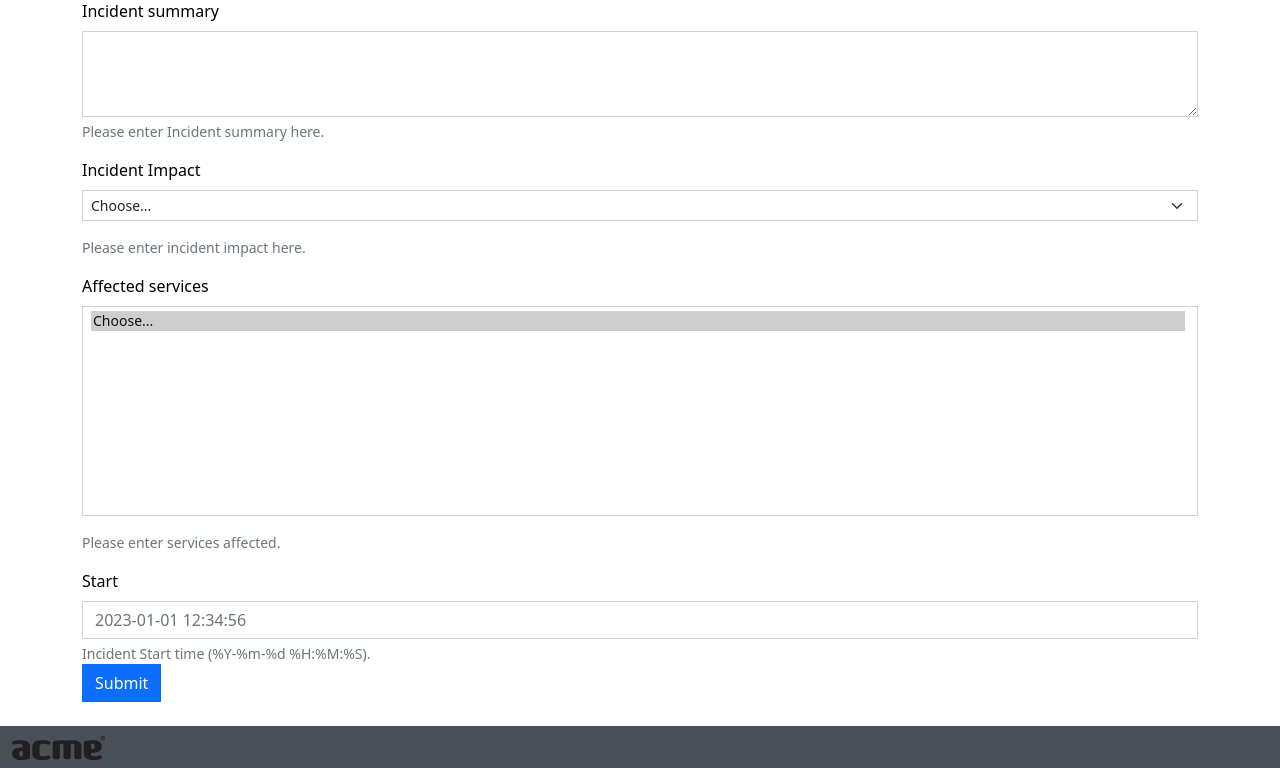
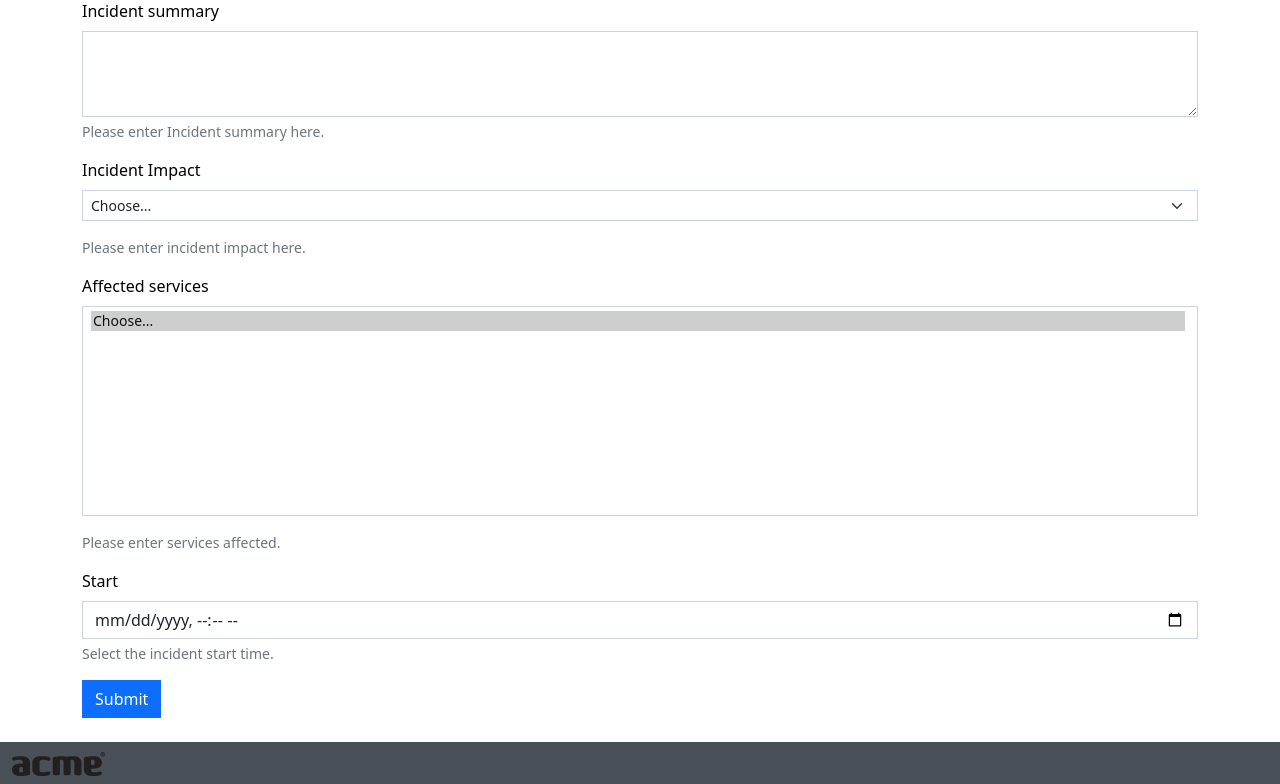
Before and after one commit to stackmon/status-dashboard, a Flask app: page /incidents in a window 1280 px wide. Shown: the part 97-881 px from the top of the page. Run offline with Flask 3, Linux system fonts and the light colour scheme; the visitor is signed in with stand-in values (Sample User, id 1); parts of the project's set-up code (start-up, migrations or seed data) failed here and were passed over; some libraries are stand-ins or nearby versions.

Commit message:
Add datetime picker
add datetime picker for datetime fields when creating/updating an incident (issue #38)

```diff
--- a/app/default_settings.py
+++ b/app/default_settings.py
@@ -51,7 +51,7 @@ class DefaultConfiguration:
 
     INCIDENT_STATUSES = {
         "analyzing": "Analyzing incident (problem not known yet)",
-        "fixing": "Fixing incident(problem identified, working on fix)",
+        "fixing": "Fixing incident (problem identified, working on fix)",
         "observing": "Observing fix (fix deployed, watching recovery)",
         "resolved": "Incident Resolved (service is fully available. Done)",
     }
--- a/app/web/forms.py
+++ b/app/web/forms.py
@@ -37,7 +37,7 @@ class IncidentUpdateForm(FlaskForm):
         ],
     )
     update_status = SelectField("Update Status")
-    next_update = DateTimeField("Next Update by")
+    next_update = DateTimeField("Next Update by", format='%Y-%m-%dT%H:%M')
     submit = SubmitField("Submit")
 
     def __init__(self, incident_id, *args, **kwargs):
@@ -73,6 +73,7 @@ class IncidentForm(FlaskForm):
     incident_impact = SelectField("Incident Impact")
     incident_components = SelectField("Affected services")
     incident_start = DateTimeField(
-        "Start", validators=[validators.DataRequired()]
+        "Start", validators=[validators.DataRequired()],
+        format='%Y-%m-%dT%H:%M'
     )
     submit = SubmitField("Submit")
--- a/app/web/templates/create_incident.html
+++ b/app/web/templates/create_incident.html
@@ -67,16 +67,17 @@
         }}</div>
     </div>
 
-    <div class=mb-3">
+    <div class="mb-3">
       <label for="{{form.incident_start.id}}" class="form-label">{{form.incident_start.label}}</label>
       <input class="form-control {{ ' is-invalid' if
                  form.incident_start.errors
-                        | length > 0 else '' }}" type="datetime"
+                        | length > 0 else '' }}" type="datetime-local"
              id="{{form.incident_start.id}}"
              name="{{form.incident_start.name}}"
-             aria-describedby="incidentStartHelp"
-             placeholder="2023-01-01 12:34:56"/>
-       <div id="nextUpdateHelp" class="form-text">Incident Start time (%Y-%m-%d %H:%M:%S).</div>
+             aria-describedby="incidentStartHelp"/>
+      <div id="nextUpdateHelp" class="form-text">
+        Select the incident start time.
+      </div>
       <div class="invalid-feedback">{{form.incident_start.errors | join(', ')
         }}</div>
     </div>
```
Also changed, not shown: app/web/templates/incident.html (+6 -7 lines).
